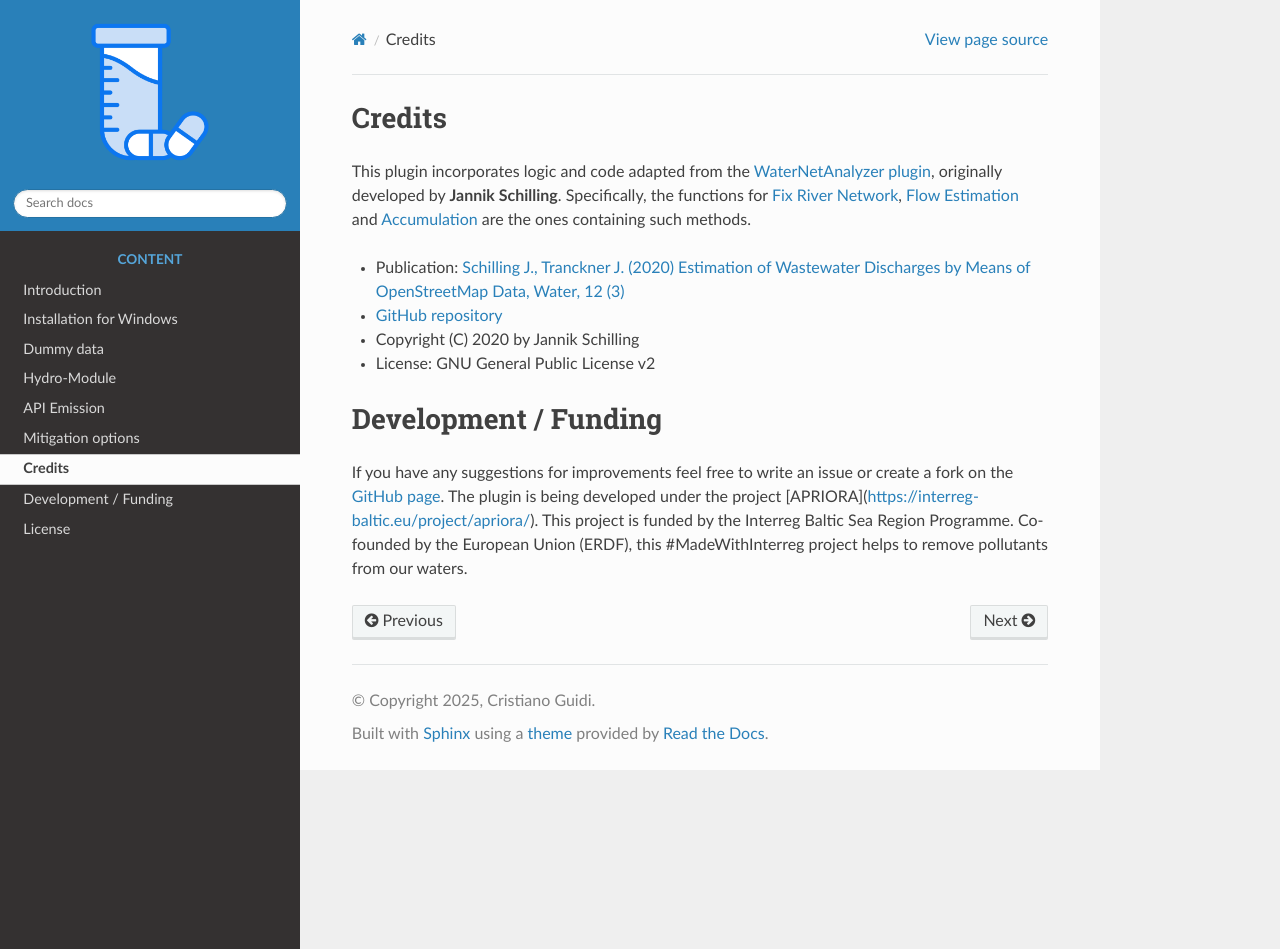
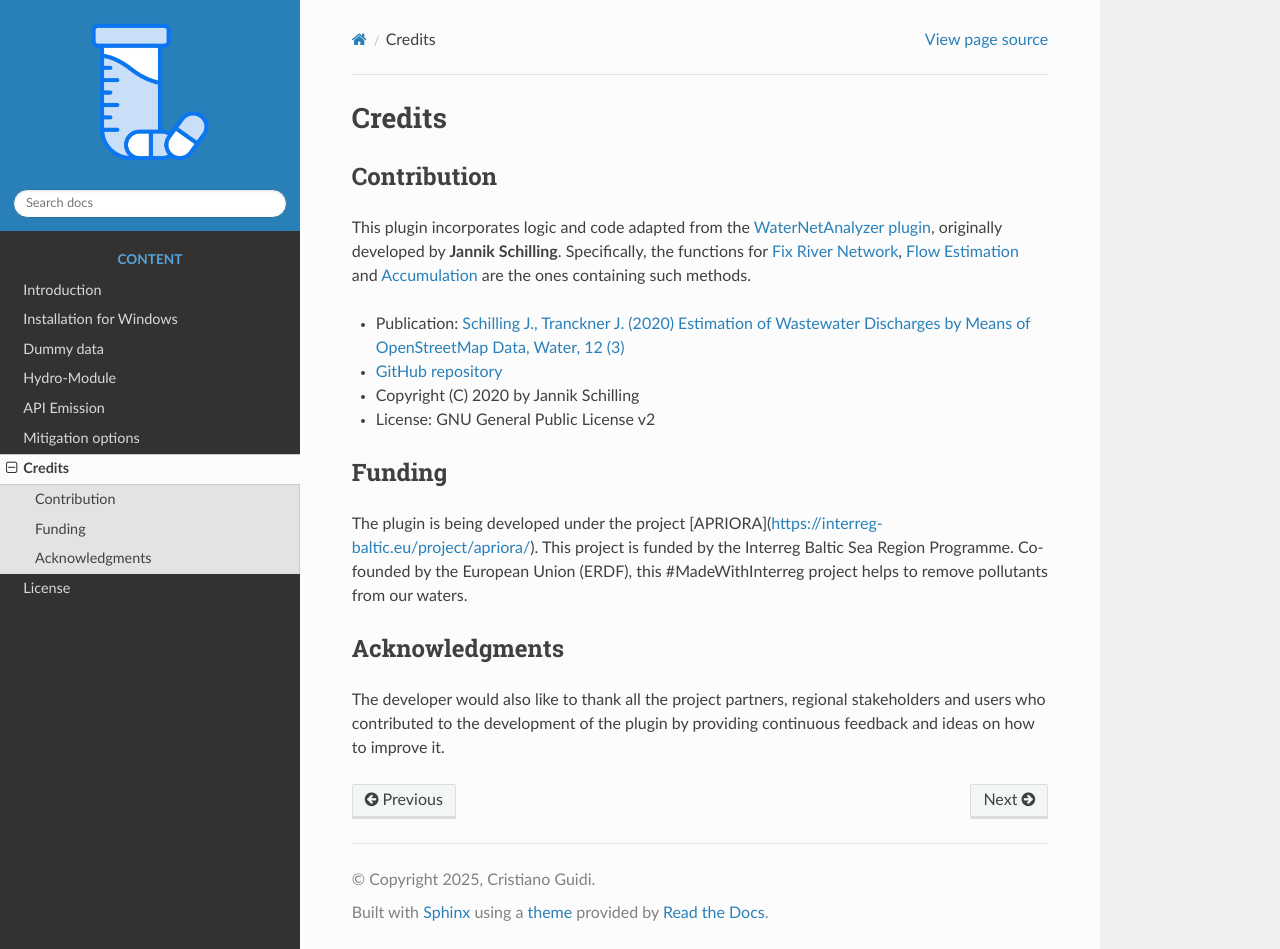
Before and after one commit to cridrive66/APRIORA, a Sphinx documentation site: the page built from docs/source/chapters/Credits.rst, in a window 1280 px wide and 949 px high. Built offline with Sphinx 7.4.7 and the Read the Docs theme 3.1.0, drawn with Linux system fonts in a browser that asks for light colours.

Commit message:
Update Credits.rst

```diff
--- a/docs/source/chapters/Credits.rst
+++ b/docs/source/chapters/Credits.rst
@@ -2,6 +2,9 @@
 
 Credits
 =======
+
+Contribution
+------------
 
 This plugin incorporates logic and code adapted from the `WaterNetAnalyzer plugin <https://plugins.qgis.org/plugins/WaterNetAnalyzer-master/>`_,
 originally developed by **Jannik Schilling**. Specifically, the functions for :ref:`Fix_River`, :ref:`flow-estimation-tool`
@@ -13,9 +16,14 @@
 * Copyright (C) 2020 by Jannik Schilling
 * License: GNU General Public License v2
 
-Development / Funding
-=====================
+Funding
+-------
 
-If you have any suggestions for improvements feel free to write an issue or create a fork on the `GitHub page <https://github.com/cridrive66/APRIORA/issues>`_.
 The plugin is being developed under the project [APRIORA](https://interreg-baltic.eu/project/apriora/). This project is funded by the Interreg Baltic Sea Region
 Programme. Co-founded by the European Union (ERDF), this #MadeWithInterreg project helps to remove pollutants from our waters.
+
+Acknowledgments
+---------------
+
+The developer would also like to thank all the project partners, regional stakeholders and users who contributed to the development of the plugin
+by providing continuous feedback and ideas on how to improve it.
```
